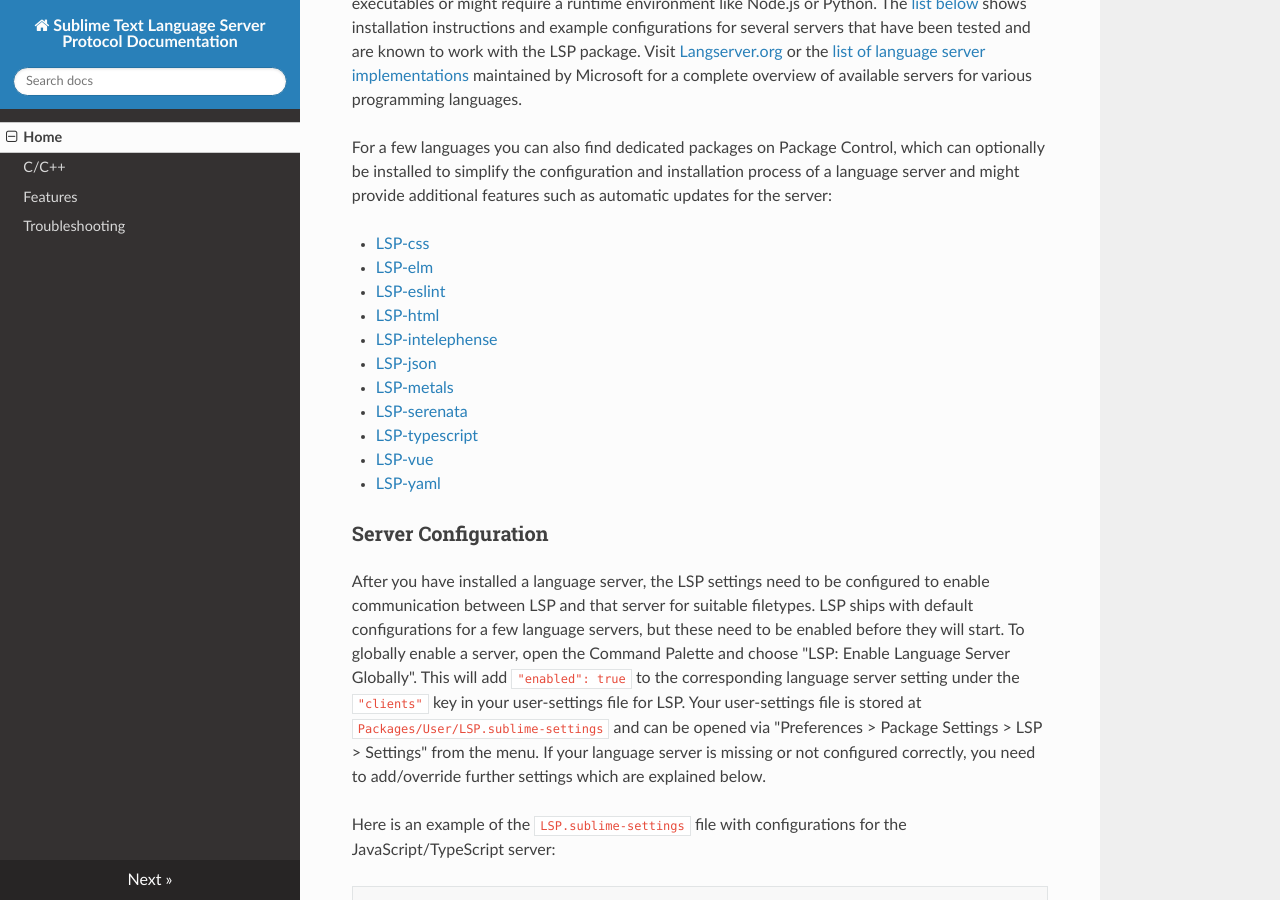
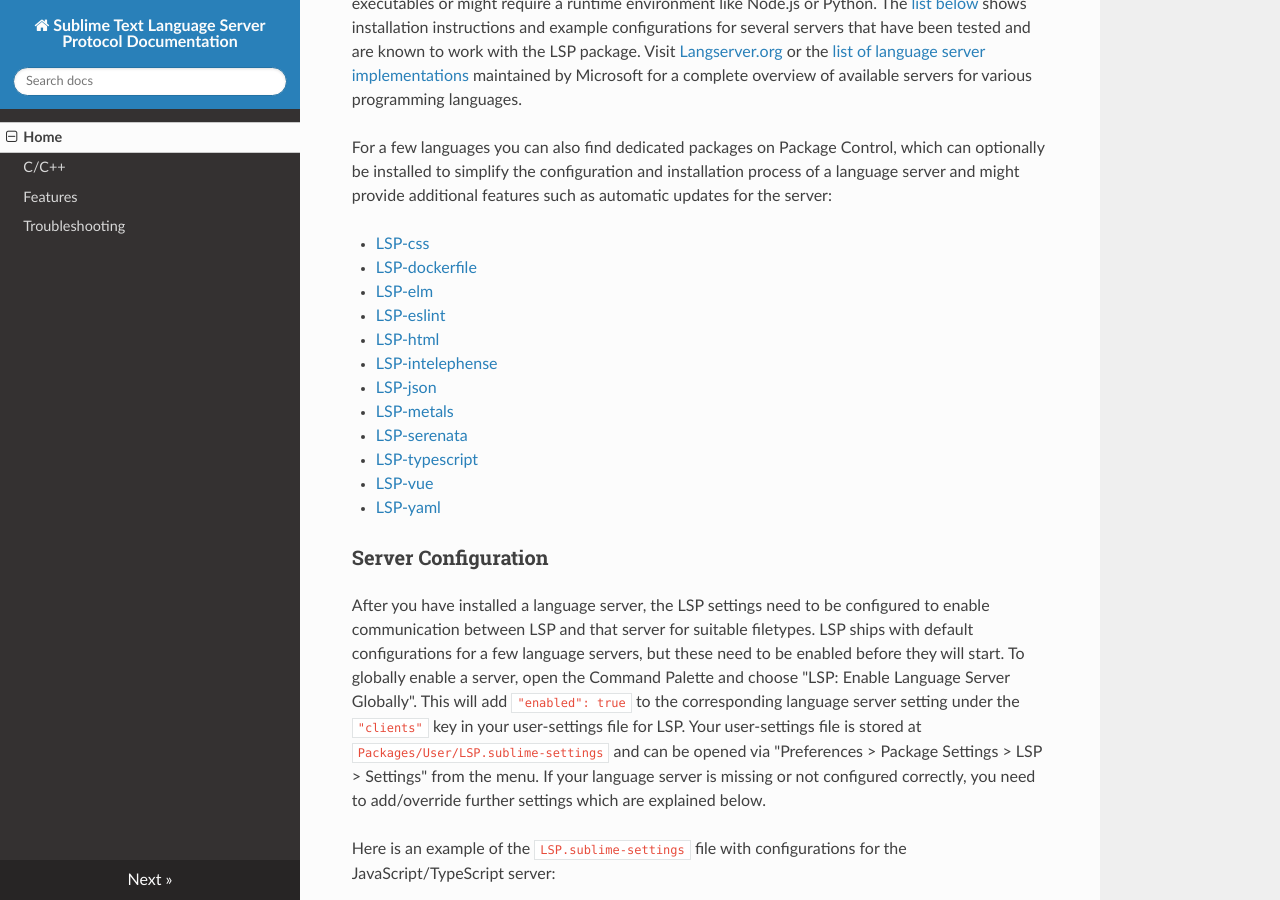
Before and after one commit to sublimelsp/LSP, an MkDocs documentation site: the page built from docs/index.md, in a window 1280 px wide and 900 px high, scrolled down 507 px. Built offline with MkDocs 1.6.1, drawn with Linux system fonts in a browser that asks for light colours; nearby versions of some CDN libraries.

Commit message:
Documentation: Add reference to LSP-dockerfile package

```diff
--- a/docs/index.md
+++ b/docs/index.md
@@ -16,6 +16,7 @@
 For a few languages you can also find dedicated packages on Package Control, which can optionally be installed to simplify the configuration and installation process of a language server and might provide additional features such as automatic updates for the server:
 
 * [LSP-css](https://packagecontrol.io/packages/LSP-css)
+* [LSP-dockerfile](https://packagecontrol.io/packages/LSP-dockerfile)
 * [LSP-elm](https://packagecontrol.io/packages/LSP-elm)
 * [LSP-eslint](https://packagecontrol.io/packages/LSP-eslint)
 * [LSP-html](https://packagecontrol.io/packages/LSP-html)
```
